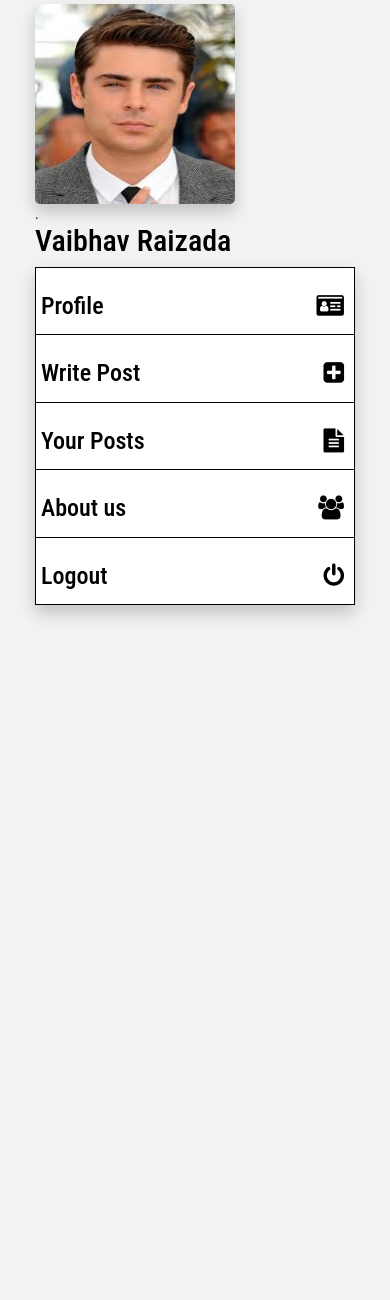
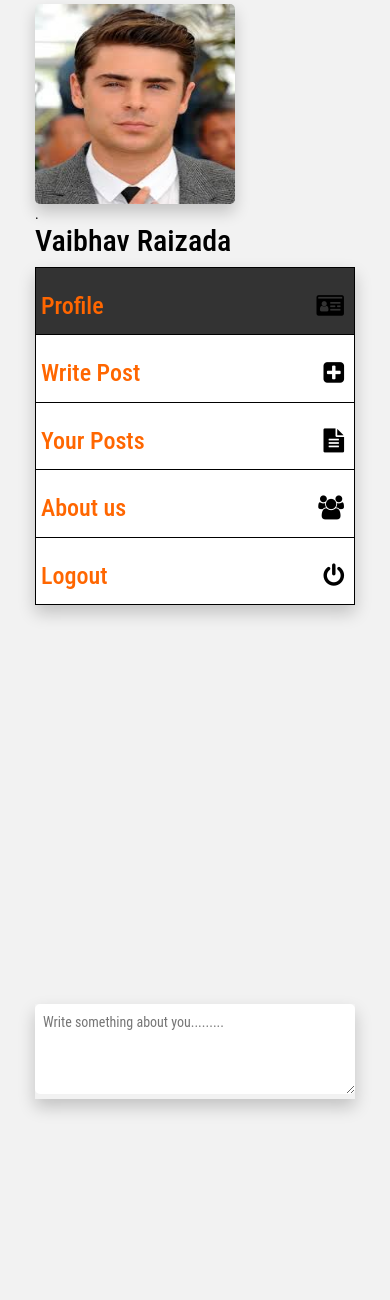
Before and after one commit to Spiders12/sharingportal, a PHP site: page /profile.php in a window 390 px wide. Shown: the part 696-1996 px from the top of the page. Run offline with PHP 8.4, Linux system fonts and the light colour scheme; some libraries are stand-ins or nearby versions.

Commit message:
20-12-2017

```diff
--- a/profile.php
+++ b/profile.php
@@ -65,38 +65,40 @@ $(window).scroll(function() {                  // assign scroll event listener
 
   <div class="menu card" id="fixme" >
     <table style="width:100%;" >
-      <tr>
+      <tr class="active1 active12">
         <td >
-          <h3>Profile<i class="iconmenu fa fa-drivers-license"></i> </h3>
+          <a href="profile.php"><h3>Profile<i class="iconmenu fa fa-drivers-license"></i> </h3></a>
         </td>
       </tr>
-      <tr>
+      <tr class="active1">
         <td>
-          <h3>Write Post<i class="iconmenu fa fa-plus-square"></i></h3>
+          <a href="#"><h3>Write Post<i class="iconmenu fa fa-plus-square"></i></h3></a>
         </td>
       </tr>
-      <tr>
+      <tr class="active1">
         <td>
-          <h3>Your Posts<i class="iconmenu fa fa-file-text"></i></h3>
+          <a href="#"><h3>Your Posts<i class="iconmenu fa fa-file-text"></i></h3></a>
         </td>
       </tr>
-      <tr>
+      <tr class="active1">
         <td>
-          <h3>About us<i class="iconmenu fa fa-group"></i></h3>
+          <a href="#"><h3>About us<i class="iconmenu fa fa-group"></i></h3></a>
         </td>
       </tr>
-      <tr>
+      <tr class="active1">
         <td >
-          <h3>Logout<i class="iconmenu fa fa-power-off"></i></h3>
+          <a href="#"><h3>Logout<i class="iconmenu fa fa-power-off"></i></h3></a>
         </td>
       </tr>
 
     </table>
   </div>
 </div>
-<div class="col-md-9 mainbar">
+<div class="col-md-7 mainbar">
+  <div class="textbox card"><textarea class="profilepost" placeholder="Write something about you........."></textarea></div>
 
 </div>
+<div class="col-md-2"></div>
 </div>
 </div>
 </body>
--- a/style.css
+++ b/style.css
@@ -18,8 +18,8 @@
 }
 .sidebar{
 	padding: 50px;
+	height: 1000px;
 	color: black;
-	height: 1000px;
 
 
 }
@@ -46,6 +46,7 @@
     box-shadow: 0 16px 32px 0 rgba(0,0,0,0.2);
 }
 .mainbar{
+	padding: 50px;
 
 }
 table,td{
@@ -64,3 +65,30 @@ td{
 .iconmenu{
 	float: right;
 	margin-right: 5px;}
+	a{
+		text-decoration: none;
+		color: #FF6600;
+	}
+	a:hover
+	{
+		text-decoration: none;
+	}
+	.active1:hover{
+		background-color: #DDDDDD;
+
+
+	}
+	.active12{
+		background-color: #333333;
+		color: #FF6600;
+	}
+	i{
+		color: black;
+	}
+	.profilepost{
+		width: 100%;
+		height: 90px;
+		padding: 8px;
+		border-radius: 5px;
+		border: none;
+	}
```
